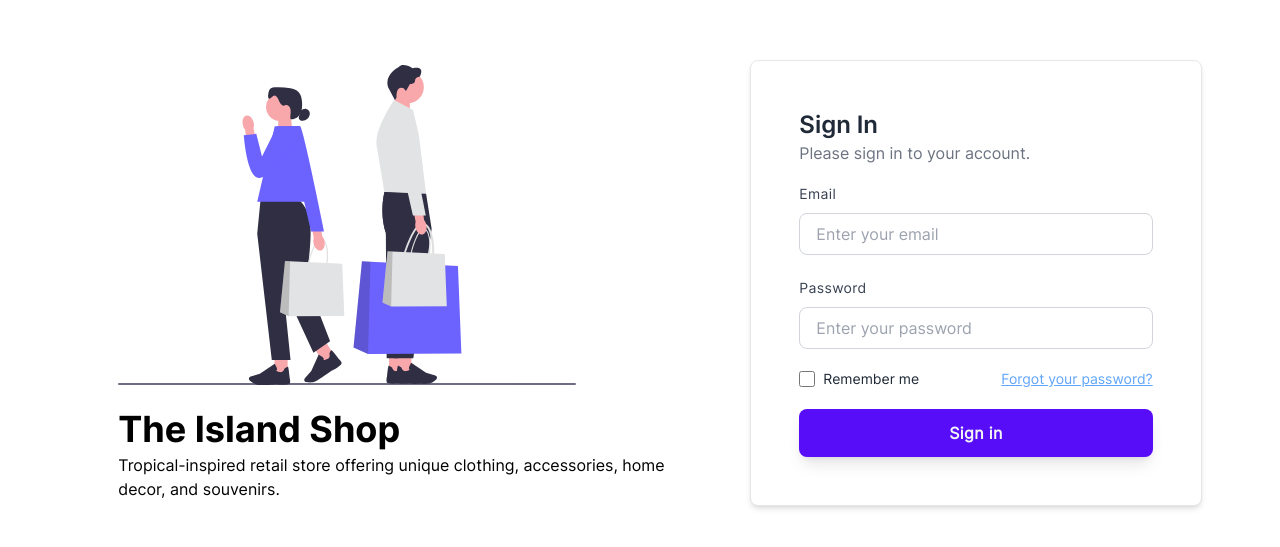
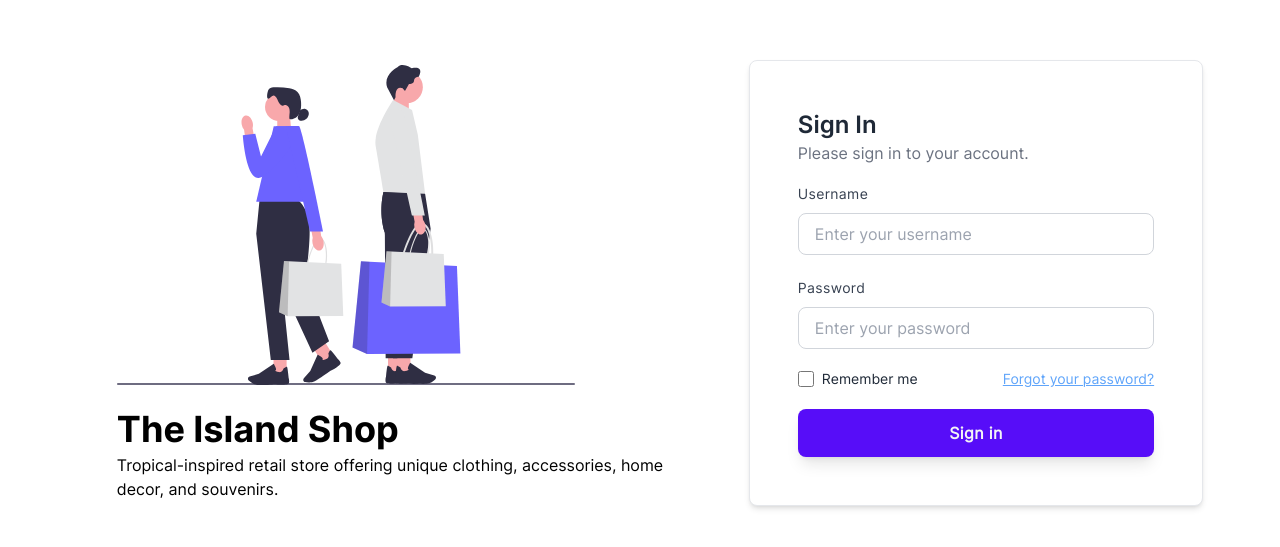
Before and after one commit to argafrl/tis-pos-app, a React (Vite) app: page / in a window 1280 px wide. Shown: the part 117-664 px from the top of the page. Built offline with nearby package versions, Linux system fonts and the light colour scheme.

Commit message:
Add Hint Login

```diff
--- a/src/pages/Login.jsx
+++ b/src/pages/Login.jsx
@@ -17,7 +17,8 @@ const Login = () => {
       setAuthTokens(user);
       setLoggedIn(true);
     } else {
-      console.log("User tidak ditemukan");
+      setUser('');
+      alert("User tidak ditemukan, Hint: Coba Input ani, charlie, budi, dipta ")
     }
   }
 
@@ -44,14 +45,14 @@ const Login = () => {
                   </div>
                   <div className="space-y-5">
                     <div className="space-y-2">
-                      <label className="text-sm font-medium text-gray-700 tracking-wide">Email</label>
-                      <input className=" w-full text-base px-4 py-2 border  border-gray-300 rounded-lg focus:outline-none focus:border-blue-500" type="" placeholder="Enter your email" onChange={(e) => setUser(e.target.value)} />
+                      <label className="text-sm font-medium text-gray-700 tracking-wide">Username</label>
+                      <input className=" w-full text-base px-4 py-2 border  border-gray-300 rounded-lg focus:outline-none focus:border-blue-500" type="text" placeholder="Enter your username" value={user} onChange={(e) => setUser(e.target.value)} />
                     </div>
                     <div className="space-y-2">
                       <label className="mb-5 text-sm font-medium text-gray-700 tracking-wide">
                         Password
                       </label>
-                      <input className="w-full content-center text-base px-4 py-2 border  border-gray-300 rounded-lg focus:outline-none focus:border-blue-500" type="" placeholder="Enter your password" />
+                      <input className="w-full content-center text-base px-4 py-2 border  border-gray-300 rounded-lg focus:outline-none focus:border-blue-500" type="text" placeholder="Enter your password" />
                     </div>
                     <div className="flex items-center justify-between">
                       <div className="flex items-center">
```
